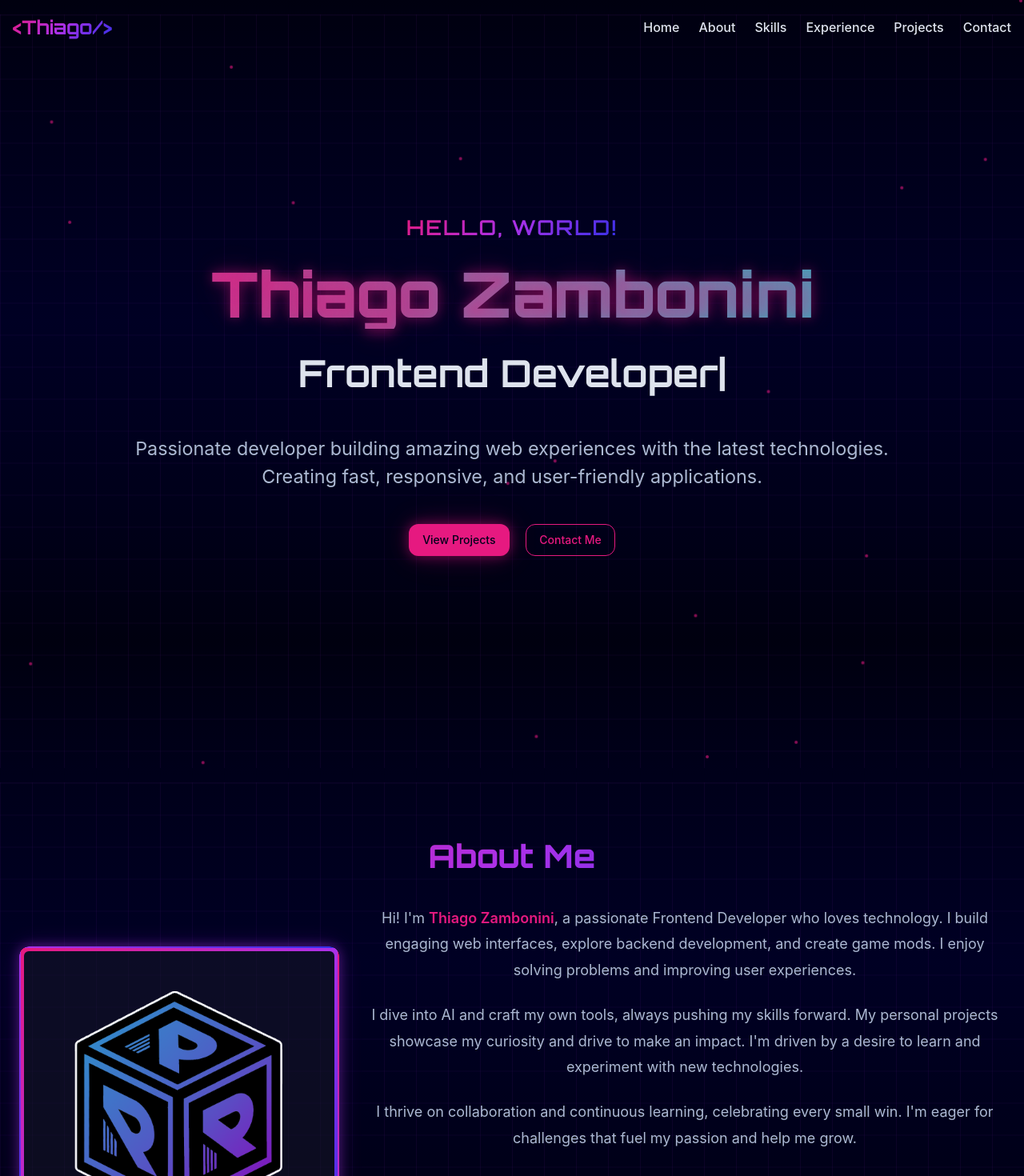
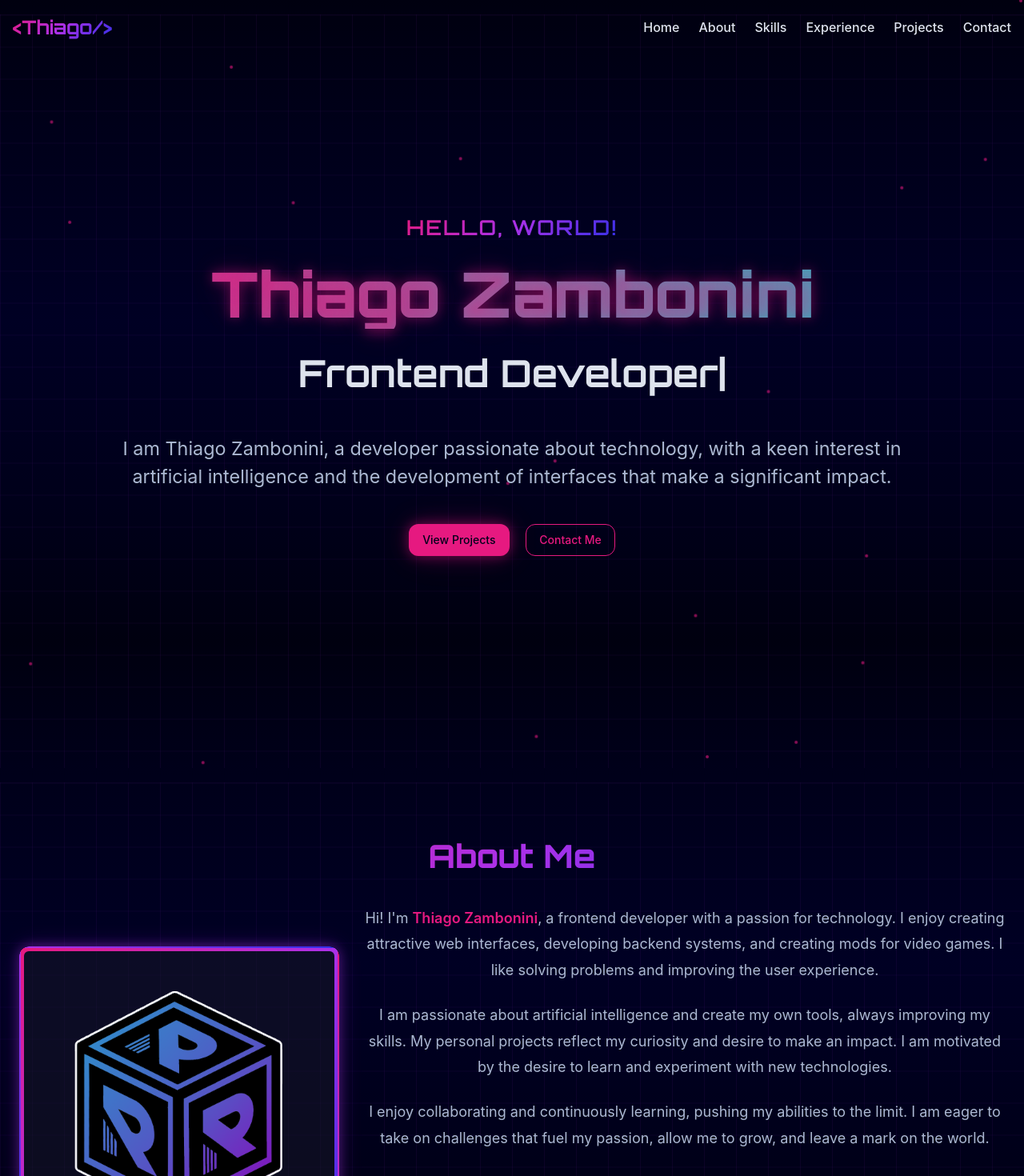
Before and after one commit to Remojs/Portfolio-II, a React (Vite) app: page / in a window 1280 px wide. Shown: the top 1470 px of the page at 80% size. Built offline with nearby package versions, Linux system fonts and the light colour scheme.

Commit message:
Hero section / About me text changes

```diff
--- a/src/components/sections/about/AboutSection.jsx
+++ b/src/components/sections/about/AboutSection.jsx
@@ -24,20 +24,15 @@ const AboutSection = () => {
 
           <div className={styles.text}>
             <p className={`${styles.paragraph} fadeInRight delay-100`}>
-              Hi! I'm <span className={styles.highlight}>Thiago Zambonini</span>, a passionate Frontend Developer who loves technology.
-              I build engaging web interfaces, explore backend development, and create game mods.
-              I enjoy solving problems and improving user experiences.
+              Hi! I'm <span className={styles.highlight}>Thiago Zambonini</span>, a frontend developer with a passion for technology. I enjoy creating attractive web interfaces, developing backend systems, and creating mods for video games. I like solving problems and improving the user experience.
             </p>
 
             <p className={`${styles.paragraph} fadeInRight delay-200`}>
-              I dive into AI and craft my own tools, always pushing my skills forward.
-              My personal projects showcase my curiosity and drive to make an impact.
-              I'm driven by a desire to learn and experiment with new technologies.
+              I am passionate about artificial intelligence and create my own tools, always improving my skills. My personal projects reflect my curiosity and desire to make an impact. I am motivated by the desire to learn and experiment with new technologies.
             </p>
 
             <p className={`${styles.paragraph} fadeInRight delay-300`}>
-              I thrive on collaboration and continuous learning, celebrating every small win.
-              I'm eager for challenges that fuel my passion and help me grow.
+              I enjoy collaborating and continuously learning, pushing my abilities to the limit. I am eager to take on challenges that fuel my passion, allow me to grow, and leave a mark on the world.
             </p>
 
             <div className={styles.stats}>
--- a/src/components/sections/hero/HeroSection.jsx
+++ b/src/components/sections/hero/HeroSection.jsx
@@ -63,8 +63,7 @@ const HeroSection = () => {
           <h1 className={styles.name}>Thiago Zambonini</h1>
           <h2 className={styles.title}>{text}<span className="cursor">|</span></h2>
           <p className={styles.description}>
-            Passionate developer building amazing web experiences with the latest technologies.
-            Creating fast, responsive, and user-friendly applications.
+            I am Thiago Zambonini, a developer passionate about technology, with a keen interest in artificial intelligence and the development of interfaces that make a significant impact.
           </p>
           <div className={styles.buttonContainer}>
             <Button onClick={() => scrollToSection("projects")}>View Projects</Button>
```
